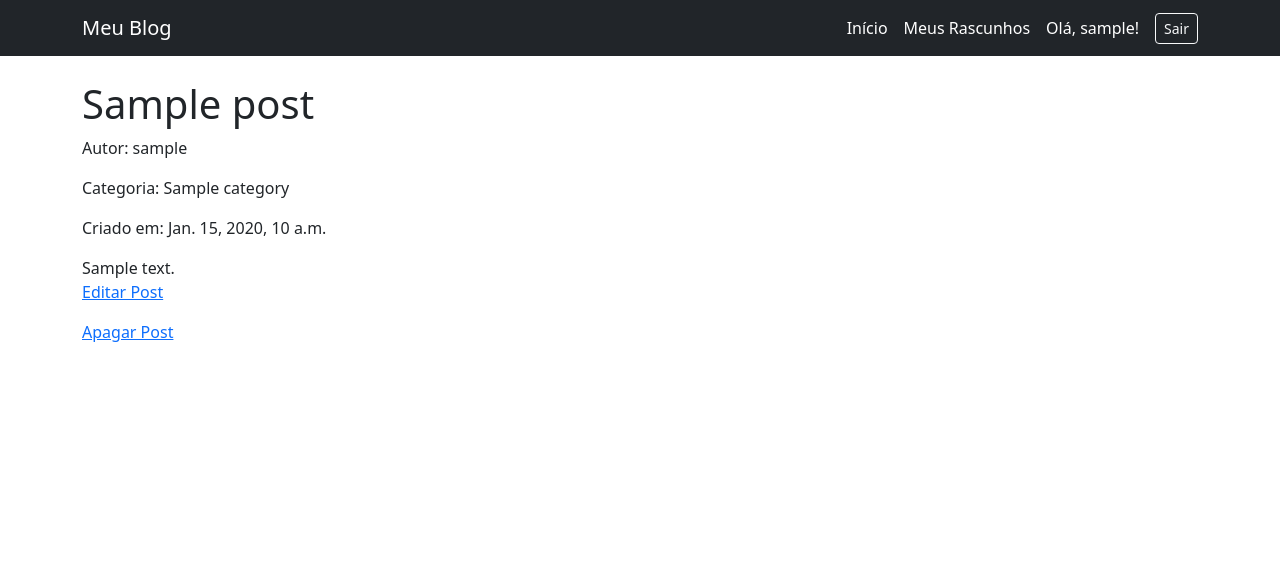
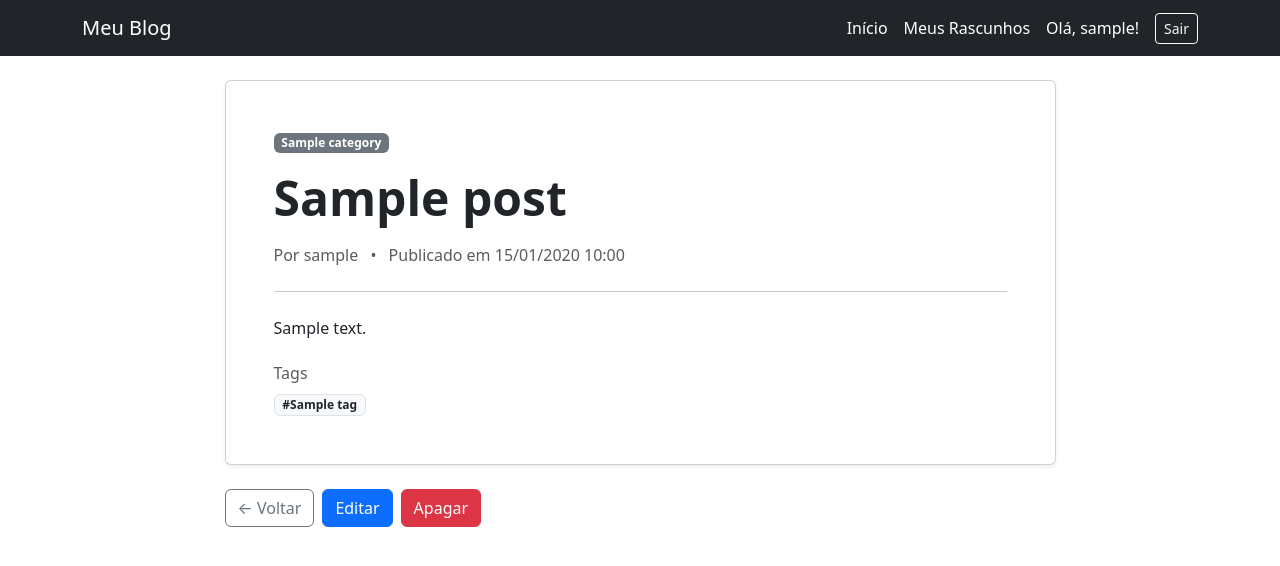
Before and after one commit to Miguel-Kumbi/Meu-Blog, a Django app: a page that uses blog/templates/blog/post_detail.html in a window 1280 px wide. Shown: the top 566 px of the page. Run offline with Django 5.2, Linux system fonts and the light colour scheme; a user stored in the database is signed in; tables that the repository leaves empty hold one stand-in row (values such as "Sample post").

Commit message:
style: improve post detail layout

```diff
--- a/blog/templates/blog/post_detail.html
+++ b/blog/templates/blog/post_detail.html
@@ -1,41 +1,128 @@
-{% extends 'base.html' %}
+{% extends "base.html" %}
 
 {% block title %}
-	{{post.title}}
+    {{ post.title }} | Meu Blog
 {% endblock %}
 
 {% block content %}
-	<article>
-		<h1>{{ post.title }}</h1>
-		<p>
-			Autor: {{ post.author }}
-		</p>
 
-		<p>
-			Categoria: {{ post.category }}
-		</p>
+<div class="row justify-content-center">
 
-		<p>
-			Criado em: {{ post.created_at }}
-		</p>
+    <div class="col-12 col-lg-9">
 
-		<div>
-			{{ post.content }}
-		</div>
+        <article class="card shadow-sm">
 
-		{% if post.author == user %}
-			{% if not post.published_at %}
-				<p>
-					<a href="{% url 'post_publish' post.slug %}">Publicar Post</a>
-				</p>
-			{% endif %}
-			<p>
-				<a href="{% url 'post_update' post.slug %}">Editar Post</a>
-			</p>
+            <div class="card-body p-4 p-md-5">
 
-			<p>
-				<a href="{% url 'post_delete' post.slug %}">Apagar Post</a>
-			</p>
-		{% endif %}
-	</article>
+                <!-- Categoria e estado -->
+                <div class="mb-3">
+
+                    <span class="badge bg-secondary">
+                        {{ post.category }}
+                    </span>
+
+                    {% if not post.published_at %}
+                        <span class="badge bg-warning text-dark">
+                            Rascunho
+                        </span>
+                    {% endif %}
+
+                </div>
+
+                <!-- Título -->
+                <h1 class="display-5 fw-bold mb-3">
+                    {{ post.title }}
+                </h1>
+
+                <!-- Informações -->
+                <div class="text-muted mb-4">
+
+                    <span>
+                        Por {{ post.author }}
+                    </span>
+
+                    {% if post.published_at %}
+                        <span class="mx-2">•</span>
+
+                        <span>
+                            Publicado em {{ post.published_at|date:"d/m/Y H:i" }}
+                        </span>
+                    {% endif %}
+
+                </div>
+
+                <hr>
+
+                <!-- Conteúdo -->
+                <div class="mt-4">
+
+                    {{ post.content|linebreaks }}
+
+                </div>
+
+                <!-- Tags -->
+                {% if post.tags.all %}
+                    <div class="mt-4">
+
+                        <h6 class="text-muted">
+                            Tags
+                        </h6>
+
+                        {% for tag in post.tags.all %}
+                            <span class="badge bg-light text-dark border me-1">
+                                #{{ tag.name }}
+                            </span>
+                        {% endfor %}
+
+                    </div>
+                {% endif %}
+
+            </div>
+
+        </article>
+
+
+        <!-- Ações -->
+        <div class="mt-4 d-flex gap-2 flex-wrap">
+
+            <a
+                href="{% url 'home' %}"
+                class="btn btn-outline-secondary"
+            >
+                ← Voltar
+            </a>
+
+            {% if user == post.author %}
+
+                {% if not post.published_at %}
+                    <a
+                        href="{% url 'post_publish' post.slug %}"
+                        class="btn btn-success"
+                    >
+                        Publicar
+                    </a>
+                {% endif %}
+
+                <a
+                    href="{% url 'post_update' post.slug %}"
+                    class="btn btn-primary"
+                >
+                    Editar
+                </a>
+
+                <a
+                    href="{% url 'post_delete' post.slug %}"
+                    class="btn btn-danger"
+                >
+                    Apagar
+                </a>
+
+            {% endif %}
+
+        </div>
+
+    </div>
+
+</div>
+
 {% endblock %}
```
